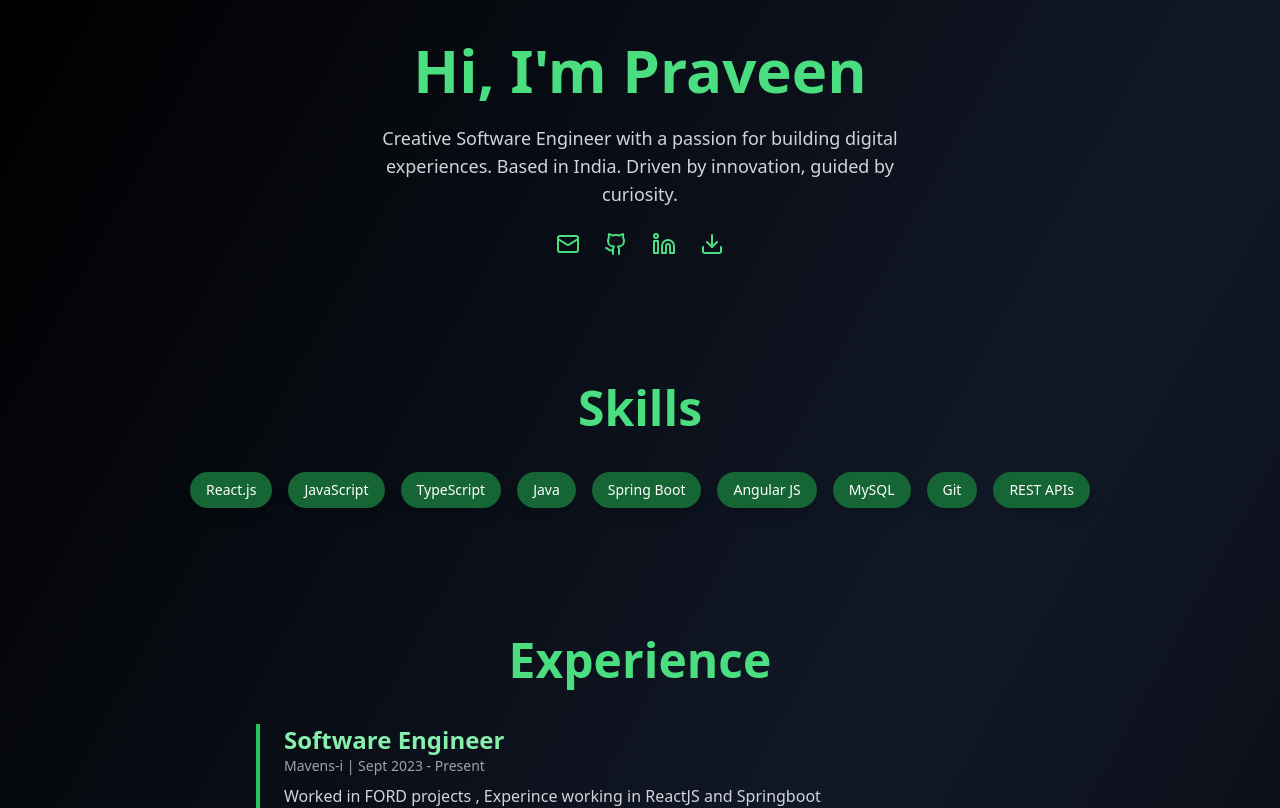
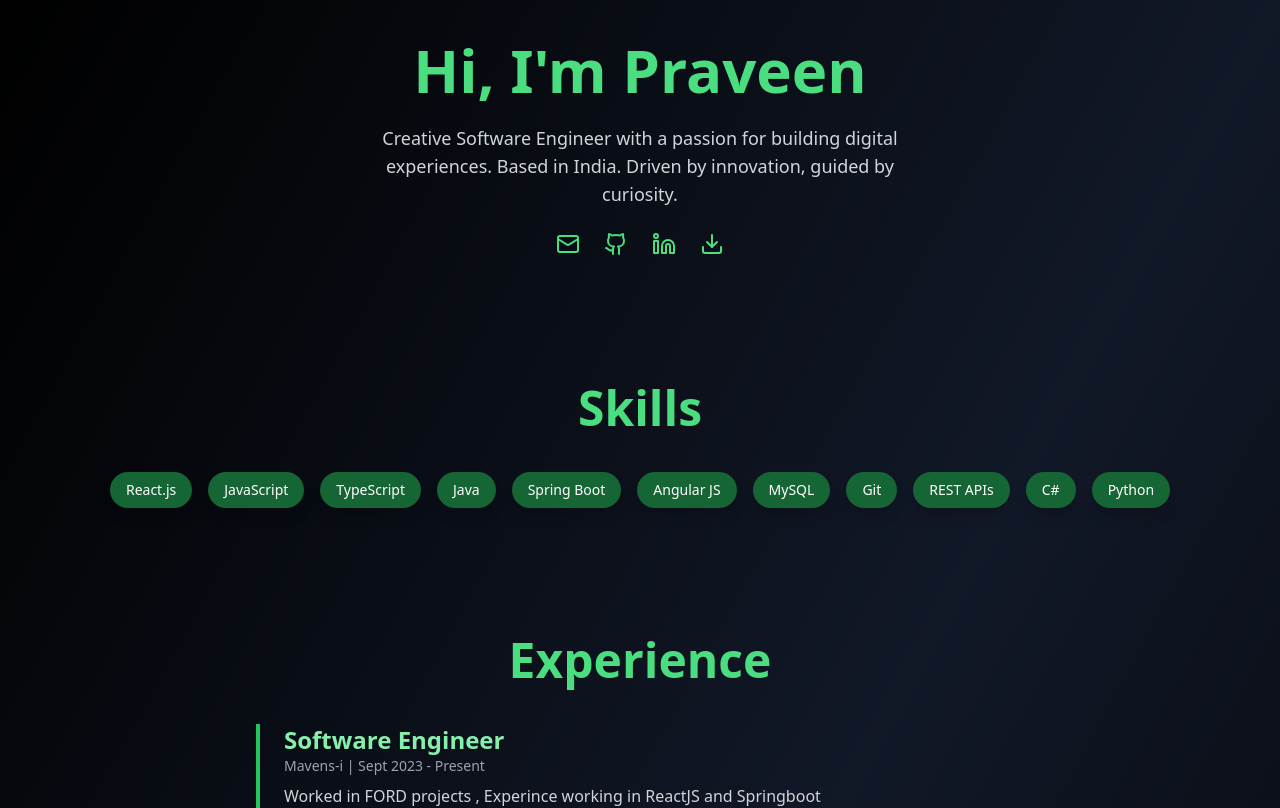
Before and after one commit to praveen2143/praveen-portfolio, a React (Vite) app: page / in a window 1280 px wide. Shown: the top 808 px of the page. Built offline with nearby package versions, Linux system fonts and the light colour scheme.

Commit message:
resume added

```diff
--- a/src/App.jsx
+++ b/src/App.jsx
@@ -14,7 +14,7 @@ const projects = [
 ];
 
 const skills = [
-  "React.js", "JavaScript", "TypeScript", "Java", "Spring Boot", "Angular JS", "MySQL", "Git", "REST APIs"
+  "React.js", "JavaScript", "TypeScript", "Java", "Spring Boot", "Angular JS", "MySQL", "Git", "REST APIs", "C#", "Python"
 ];
 
 const experience = [
```
Also changed, not shown: 1 other file (tests, documents, lock files or other folders).
